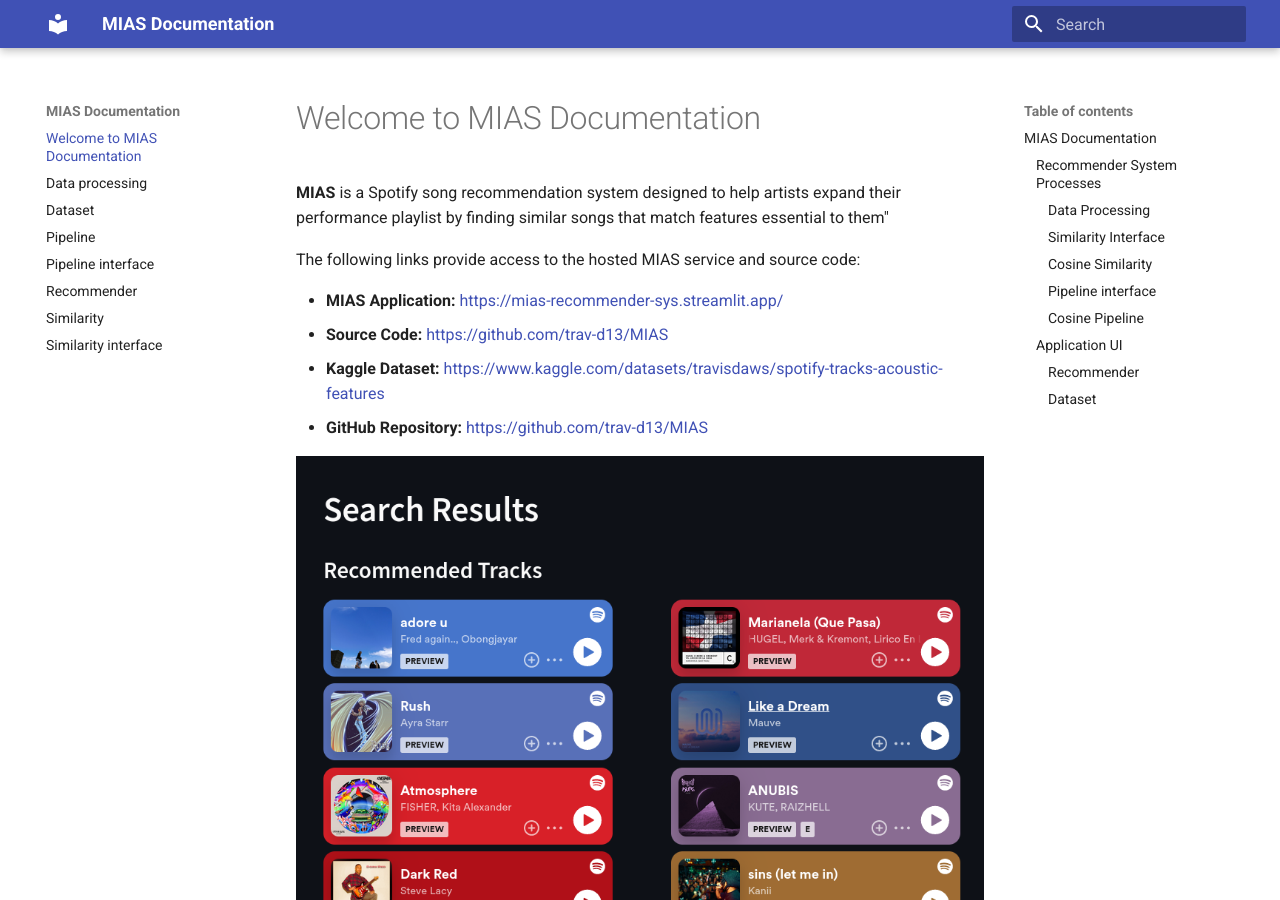
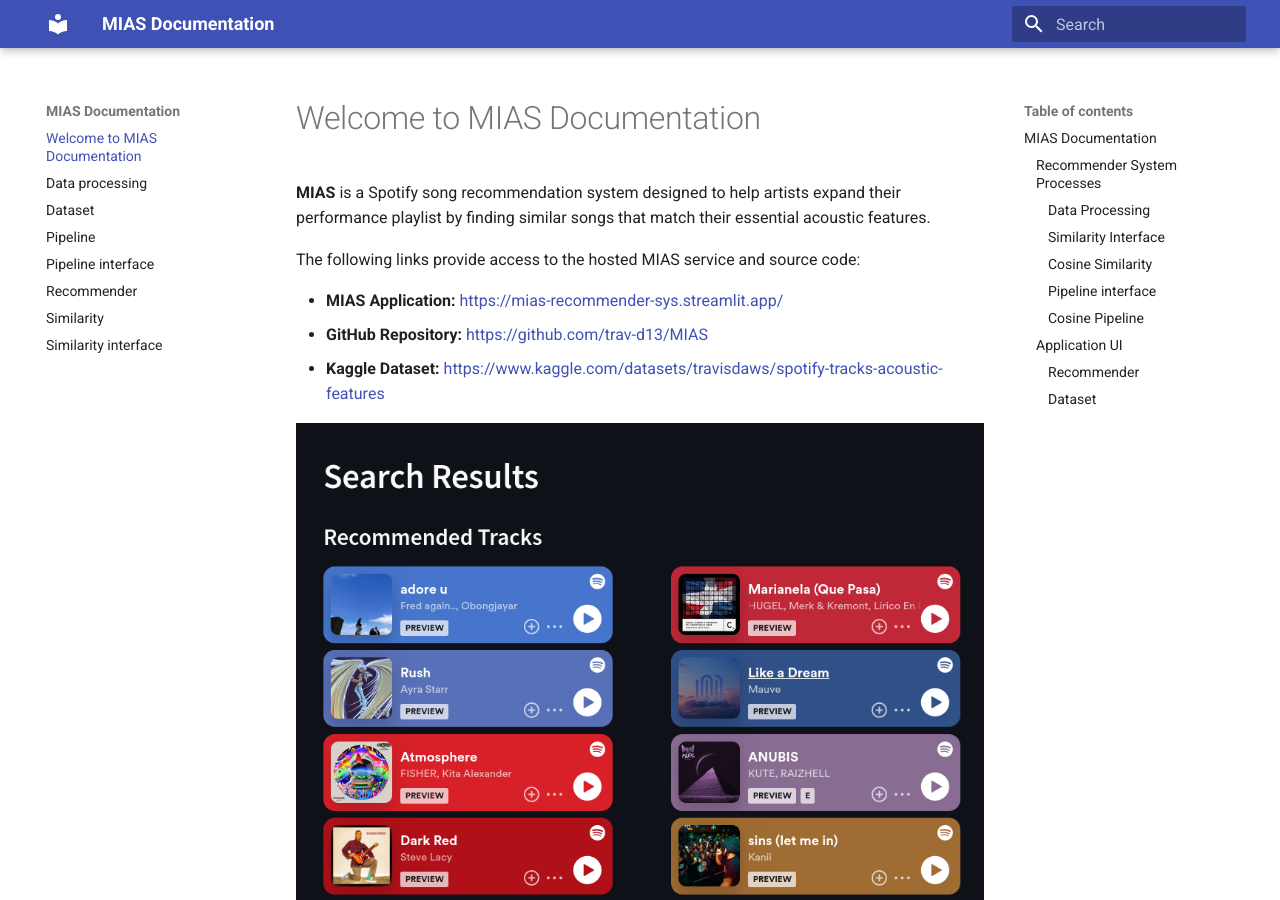
Before and after one commit to trav-d13/MIAS, an MkDocs documentation site: the page built from docs/index.md, in a window 1280 px wide and 900 px high. Built offline with MkDocs 1.6.1 and Material for MkDocs 9.7.7, drawn with Linux system fonts in a browser that asks for light colours.

Commit message:
further mias def removal

```diff
--- a/docs/index.md
+++ b/docs/index.md
@@ -1,14 +1,13 @@
 # Welcome to MIAS Documentation
 
 **MIAS** is a Spotify song recommendation system designed to help artists expand their
-performance playlist by finding similar songs that match features essential to them"
+performance playlist by finding similar songs that match their essential acoustic features.
 
 The following links provide access to the hosted MIAS service and source code:
 
 - **MIAS Application:** [https://mias-recommender-sys.streamlit.app/](https://mias-recommender-sys.streamlit.app/)
-- **Source Code:** [https://github.com/trav-d13/MIAS](https://github.com/trav-d13/MIAS)
+- **GitHub Repository:** [https://github.com/trav-d13/MIAS](https://github.com/trav-d13/MIAS)
 - **Kaggle Dataset:** [https://www.kaggle.com/datasets/travisdaws/spotify-tracks-acoustic-features](https://www.kaggle.com/datasets/travisdaws/spotify-tracks-acoustic-features)
-- **GitHub Repository:** [https://github.com/trav-d13/MIAS](https://github.com/trav-d13/MIAS)
 
 ![img.png](result_pic.png)
 
```
